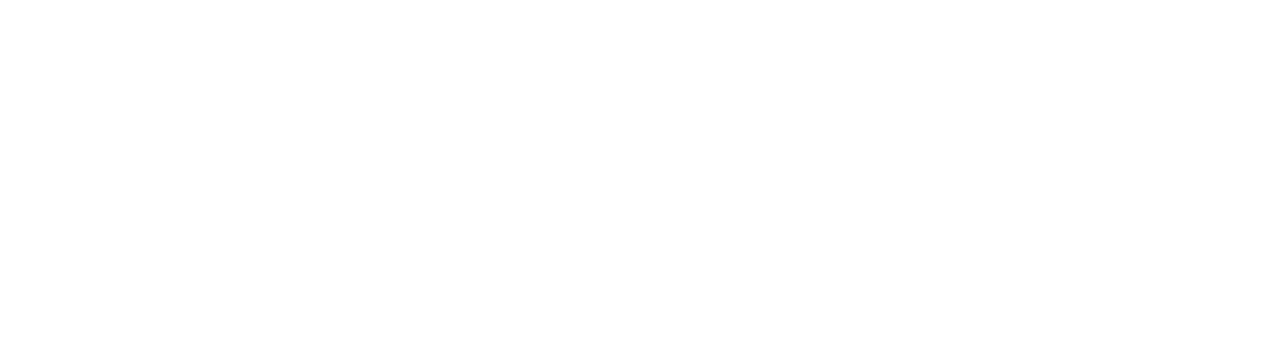
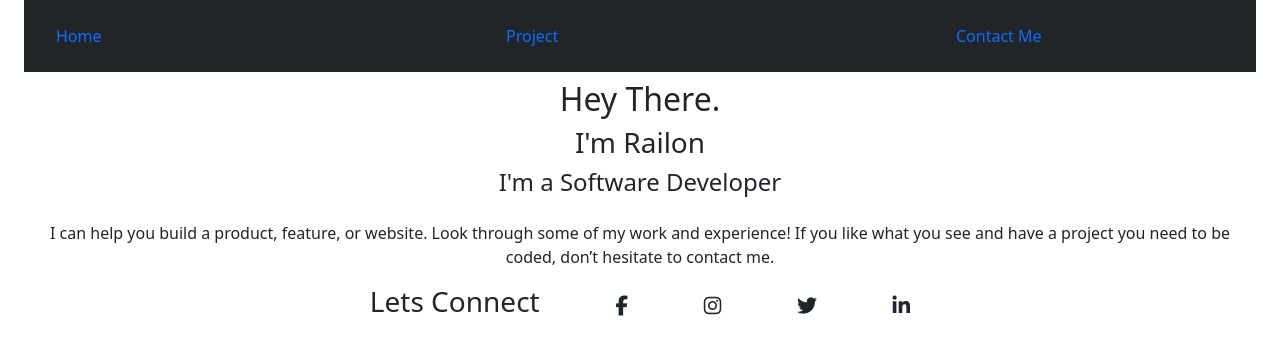
Before and after one commit to RailonA/professional-portfolio-JS, a website built with webpack: page dist/index.html in a window 1280 px wide. Built offline with nearby package versions, Linux system fonts and the light colour scheme.

Commit message:
Add main top page

```diff
--- a/src/index.js
+++ b/src/index.js
@@ -1,17 +1,18 @@
 import header from './scripts/header';
+import main from './scripts/main';
 
-const content = document.querySelector('#content');
-content.className = 'body';
+// const content = document.querySelector('#content');
+// content.className = 'body container-fluid';
 
 const mainPage = document.createElement('div');
-mainPage.className = 'container pb-5';
+mainPage.className = 'container-fluid';
 
 content.appendChild(mainPage);
 
 const homePage = () => {
-    mainPage.append(header());
+     mainPage.append(header());
+    mainPage.append(main());
   };
 
-  homePage();
 
 export default homePage();
--- a/src/scripts/header.js
+++ b/src/scripts/header.js
@@ -1,16 +1,29 @@
 import setAttributes from "./setAttributes";
 
 const header = () => {
+
   const header = document.createElement('header');
-  header.className = 'd-flex justify-content-between pt-5';
+  header.className = 'd-flex justify-content-between p-3 mb-2 bg-dark text-white';
 
-  const logoWrapper = document.createElement('div');
-  const h1 = document.createElement('h1');
-  h1.className = 'text-light';
-  h1.textContent = 'Header';
+  const navbarWrapper = document.createElement('div')
+  navbarWrapper.className = 'collapse navbar-collapse d-flex justify-content-between col-12 ';
+  navbarWrapper.setAttribute('id', 'navbarSupportedContent')
+
+  const homeLink = document.createElement('a')
+  homeLink.className = 'nav-link  col homeLink col-3 d-flex  ';
+  homeLink.textContent = 'Home';
+
+  const projectLink = document.createElement('a')
+  projectLink.className = 'nav-link  col projectLink col-3 d-flex';
+  projectLink.textContent = 'Project';
+
+  const contactMeLink = document.createElement('a')
+  contactMeLink.className = 'nav-link  col contactMeLink col-3 d-flex';
+  contactMeLink.textContent = 'Contact Me';
 
 
-  header.append(logoWrapper);
+  navbarWrapper.append(homeLink, projectLink, contactMeLink);
+  header.append(navbarWrapper);
   return header;
 };
 
--- /dev/null
+++ b/src/scripts/main.js
@@ -0,0 +1,56 @@
+import setAttributes from "./setAttributes";
+
+
+const main = () => {
+  const main = document.createElement('main');
+  main.className = 'd-flex justify-content-center col-12 flex-column';
+
+  const main1Wrapper = document.createElement('div')
+  main1Wrapper.className = 'collapse navbar-collapse d-flex  flex-column ';
+  main1Wrapper.setAttribute('id', 'navbarSupportedContent')
+
+  const main1H2 = document.createElement('h2')
+  main1H2.className = 'd-flex text-center font-weight-bold text-capitalize';
+  main1H2.textContent = 'Hey There.';
+
+  const main1H3 = document.createElement('h3')
+  main1H3.className = 'd-flex text-center';
+  main1H3.textContent = "I'm Railon";
+
+  const main1H4 = document.createElement('h4')
+  main1H4.className = 'd-flex text-center';
+  main1H4.textContent = "I'm a Software Developer";
+
+  const main1P4 = document.createElement('p')
+  main1P4.className = 'd-flex text-center pt-3';
+  main1P4.textContent = "I can help you build a product, feature, or website. Look through some of my work and experience! If you like what you see and have a project you need to be coded, don’t hesitate to contact me.";
+
+
+  const letsConnectWrapper = document.createElement('div')
+  const ConnectWrapper = document.createElement('div')
+  ConnectWrapper.className = 'd-flex justify-content-around text-center col-6';
+
+  letsConnectWrapper.className = 'd-flex justify-content-around text-center col-12 ';
+
+  const textWrapper = document.createElement('h3')
+  textWrapper.className = 'd-flex text-center align-items-center ';
+  textWrapper.textContent = "Lets Connect"
+  const facebookLink = document.createElement('i')
+  const instagramLink = document.createElement('i')
+  const twitterLink = document.createElement('i')
+  const linkedinLink = document.createElement('i')
+  facebookLink.className = 'fab fa-facebook-f fa-lg d-flex align-items-center '
+  instagramLink.className = 'fab fa-instagram fa-lg d-flex align-items-center'
+  twitterLink.className = 'fab fa-twitter fa-lg d-flex align-items-center'
+  linkedinLink.className = 'fab fa-linkedin-in fa-lg d-flex align-items-center'
+
+
+  main1Wrapper.append(main1H2, main1H3, main1H4, main1P4);
+  ConnectWrapper.append(textWrapper, facebookLink, instagramLink, twitterLink, linkedinLink)
+  letsConnectWrapper.append(ConnectWrapper)
+  main.append(main1Wrapper,letsConnectWrapper);
+
+  return main;
+};
+
+export default main;
--- a/src/styles/style.css
+++ b/src/styles/style.css
@@ -6,4 +6,12 @@
 html,
 body {
   height: 100%;
+  padding: 0;
+  margin: 0;
 }
+
+header {
+  width: 100%;
+  padding: 0;
+  margin: 0;
+}
```
Also changed, not shown: dist/index.html, dist/main.js.
